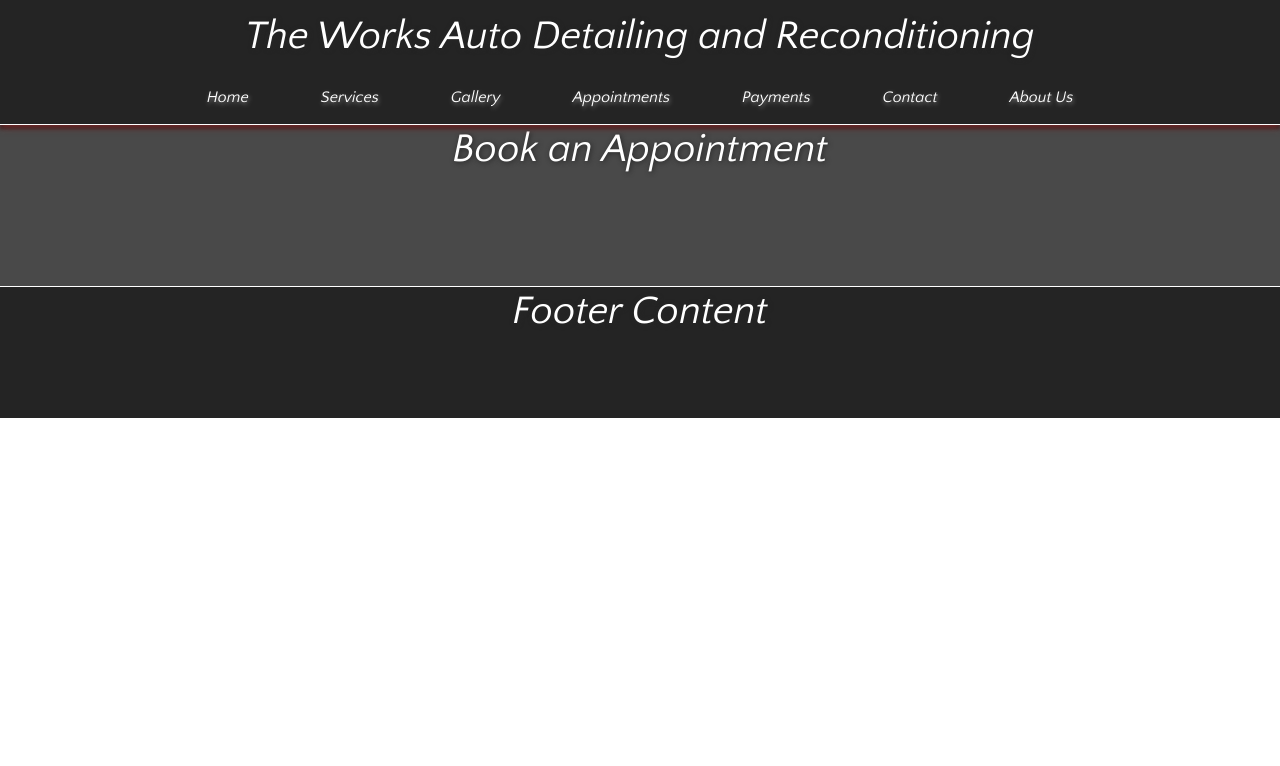
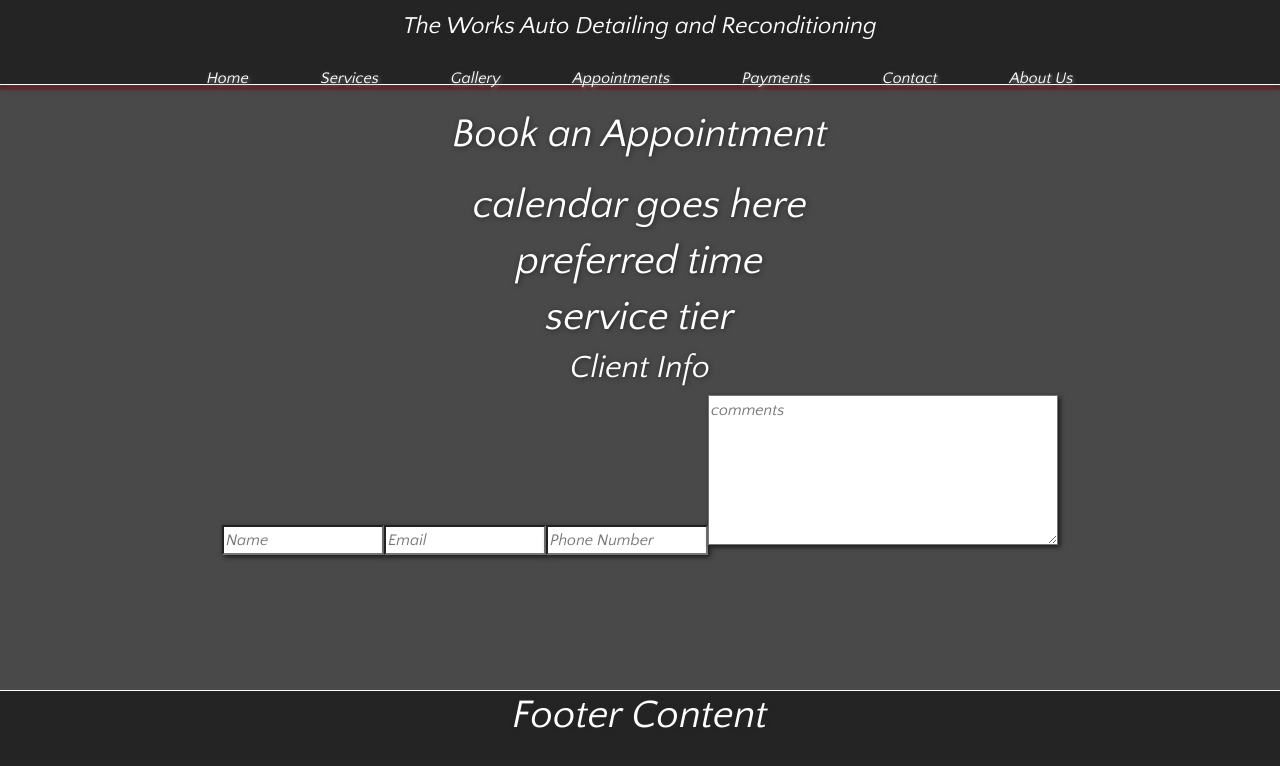
Before and after one commit to mlnemenzo/the-works, a React (Create React App) app: page /appointment in a window 1280 px wide. Shown: the top 766 px of the page. Built offline with nearby package versions, Linux system fonts and the light colour scheme.

Commit message:
gallery styling completed

```diff
--- a/src/App.css
+++ b/src/App.css
@@ -13,7 +13,7 @@
 
 .main-app-body {
   position: relative;
-  top: 125px;
+  top: 95px;
   padding-bottom: 150px
 }
 
@@ -75,17 +75,22 @@ tr:nth-child(even) {
   transition: color .15s ease-in-out,background-color .15s ease-in-out,border-color .15s ease-in-out,-webkit-box-shadow .15s ease-in-out;
 }
 
+.btn, .btn-outline-secondary {
+  box-shadow: 2px 2px 5px rgb(24, 24, 24);
+}
+
 /* /////////////////////////////////// header ////////////////////////////////////////////// */
 .header-body {
   position: fixed;
   width: 100%;
   z-index: 10;
-  height: 125px
+  height: 85px
 }
 
 .header {
   padding: 12px 10px;
   margin: auto;
+  font-size: 1.5rem
 
 }
 
@@ -110,10 +115,11 @@ tr:nth-child(even) {
   height: 500
 }
 
-/* .landing-image > img {
-  height: 100%;
-  width : 500
-} */
+.landing-image > img {
+  height: 425px;
+  width: 100%;
+  box-shadow: 2px 3px 5px rgb(24, 24, 24);
+}
 
 .make-appt, .make-appt-link, .services-landing {
   display: inline-block;
@@ -157,7 +163,7 @@ tr:nth-child(even) {
 }
 
 #service-header {
-  padding: 20px
+  padding: 15px
 }
 
 #detail-cost {
@@ -224,7 +230,7 @@ tr:nth-child(even) {
 }
 
 .contact-header {
-  padding: 20px
+  padding: 15px
 }
 
 .contact-options {
@@ -235,3 +241,27 @@ tr:nth-child(even) {
   padding: 10px 15px;
 
 }
+
+textarea {
+  height: 150px;
+  width: 350px;
+}
+
+textarea, input {
+  box-shadow: 2px 2px 5px rgb(24, 24, 24);
+  outline: none
+}
+
+/* ////////////////////////////////// gallery ///////////////////////////////////////// */
+
+
+#gallery-header {
+  padding-top: 15px;
+  margin: 0px;
+}
+
+/* ////////////////////////////////// appointments ///////////////////////////////////////// */
+
+.appointments {
+  padding: 15px
+}
--- a/src/components/appointment.js
+++ b/src/components/appointment.js
@@ -1,15 +1,65 @@
 import React, { Component } from 'react';
 
 class Appointment extends Component {
+
+    constructor(props) {
+        super(props);
+
+            this.state = {
+                name : "",
+                email : "",
+                phone : "",
+                comments : "",
+                service : null,
+                date : null,
+                time : null
+            }
+
+    }
+
+    handleEvent(event) {
+        event.preventDefault();
+        this.props.add(this.state);
+
+        this.state = {
+            name : "",
+            email : "",
+            phone : "",
+            comments : "",
+            service : null,
+            date : null,
+            time : null
+        }
+    }
 
     componentDidMount() {
         window.scrollTo(0,0);
     }
 
     render() {
+
+        const { name, email, phone, comments, service, date, time } = this.state;
+
         return (
             <div className="appointment-body">
                 <h1 className="appointments">Book an Appointment</h1>
+                <div className="appointment-date">
+                    <h1 className="calendar">calendar goes here</h1>
+                </div>
+                <div className="appointment-time">
+                    <h1 className="time">preferred time</h1>
+                </div>
+                <div className="service-type">
+                    <h1 className="service">service tier</h1>
+                </div>
+                <div className="client-info">
+                    <h2 className="client">Client Info</h2>
+                    <input value = {name} type = "text" onChange = { event => this.setState({name: event.target.value})} placeholder = "Name"/>
+                    <input value = {email} type = "email" onChange = { event => this.setState({email: event.target.value})} placeholder = "Email"/>
+                    <input value = {phone} type = "phone" onChange = { event => this.setState({phone: event.target.value})} placeholder = "Phone Number"/>
+                    <textarea value = {comments} type = "textarea" onChange = { event => this.setState({comments: event.target.value})} placeholder = "comments" />
+                </div>
+
             </div>
         )
     }
--- a/src/components/disclaimer.js
+++ b/src/components/disclaimer.js
@@ -1,9 +1,12 @@
-import React from 'react';
+import React, { Component } from 'react';
 import { Link } from 'react-router-dom';
 
-export default () => {
+class Disclaimer extends Component {
+    componentWillMount() {
+        window.scrollTo(0,0);
+    }
 
-
+    render() {
         return (
             <div className="disclaimer">
                 <h4 className="guarantee">Guarantee and Disclaimer</h4>
@@ -55,7 +58,10 @@ export default () => {
                 </p>
 
                 <h5>guarantees and disclaimer</h5>
-            <Link className = "disclaimer-link btn" to ="/">Home</Link>
+                <Link className = "disclaimer-link nav-link" to ="/">Home</Link>
             </div>
         )
     }
+}
+
+export default Disclaimer;
--- a/src/components/landing-page.js
+++ b/src/components/landing-page.js
@@ -1,6 +1,6 @@
 import React, { Component } from 'react';
 import { Link } from 'react-router-dom';
-import landing from '../assets/images/landing.jpg';
+import landing from '../assets/images/landing_banner.jpg';
 
 
 class LandingPage extends Component {
@@ -12,7 +12,7 @@ class LandingPage extends Component {
     render() {
         return(
             <div className="landing-page">
-                <div className="landing-image align-items-center">
+                <div className="landing-image">
                     <img src={landing}/>
                 </div>
                 <div className="appt">
@@ -22,7 +22,7 @@ class LandingPage extends Component {
                 <div className="why-choose col-10 offset-1">
                     <h2>WHY CHOOSE US?</h2>
                     <p>We are Certified Advance Auto Detailing and Auto Reconditioning Professionals.  We have extensive training and experience in the field of auto detailing, paint correction and R1 Ceramic Coatings.  We use eco-safe products and commercial grade equipment to ensure optimum results without harming the environment.  As an Auto Reconditioning Professional, we provide a systematic and efficient appropact to rejuvenate and protect various surfaces / components of your vehicle.</p>
-                    <Link className = "about-link btn" to = "/about-us">READ MORE...</Link>
+                    <Link className = "about-link nav-link" to = "/about-us">READ MORE...</Link>
                 </div>
                 <div className="vehicles-serviced col-10 offset-1">
                     <h2>VEHICLES SERVICED</h2>
@@ -56,10 +56,10 @@ class LandingPage extends Component {
                     <p>We offer a full range of Auto Detailing and Auto Reconditioning to vehicle owners. Our professionals know how to handle a wide range of services.</p>
                     <div className="service-images">
                     </div>
-                    <Link className = "about-link btn" to = "/services">VIEW ALL SERVICES</Link>
+                    <Link className = "about-link nav-link" to = "/services">VIEW ALL SERVICES</Link>
                 </div>
                 <div className="disclaimer-landing">
-                    <h2>The Works Auto Detailing And Reconditioning LLC</h2>
+                    <h6>The Works Auto Detailing And Reconditioning LLC</h6>
                     <Link className = "disclaimer-link text-center" to = "/disclaimer">guarantees & disclaimer</Link>
                 </div>
 
```
Also changed, not shown: src/components/gallery.js (+10 -34 lines), src/assets/images/landing_banner.jpg (added). Lines whose indentation alone changed are shown as unchanged.
